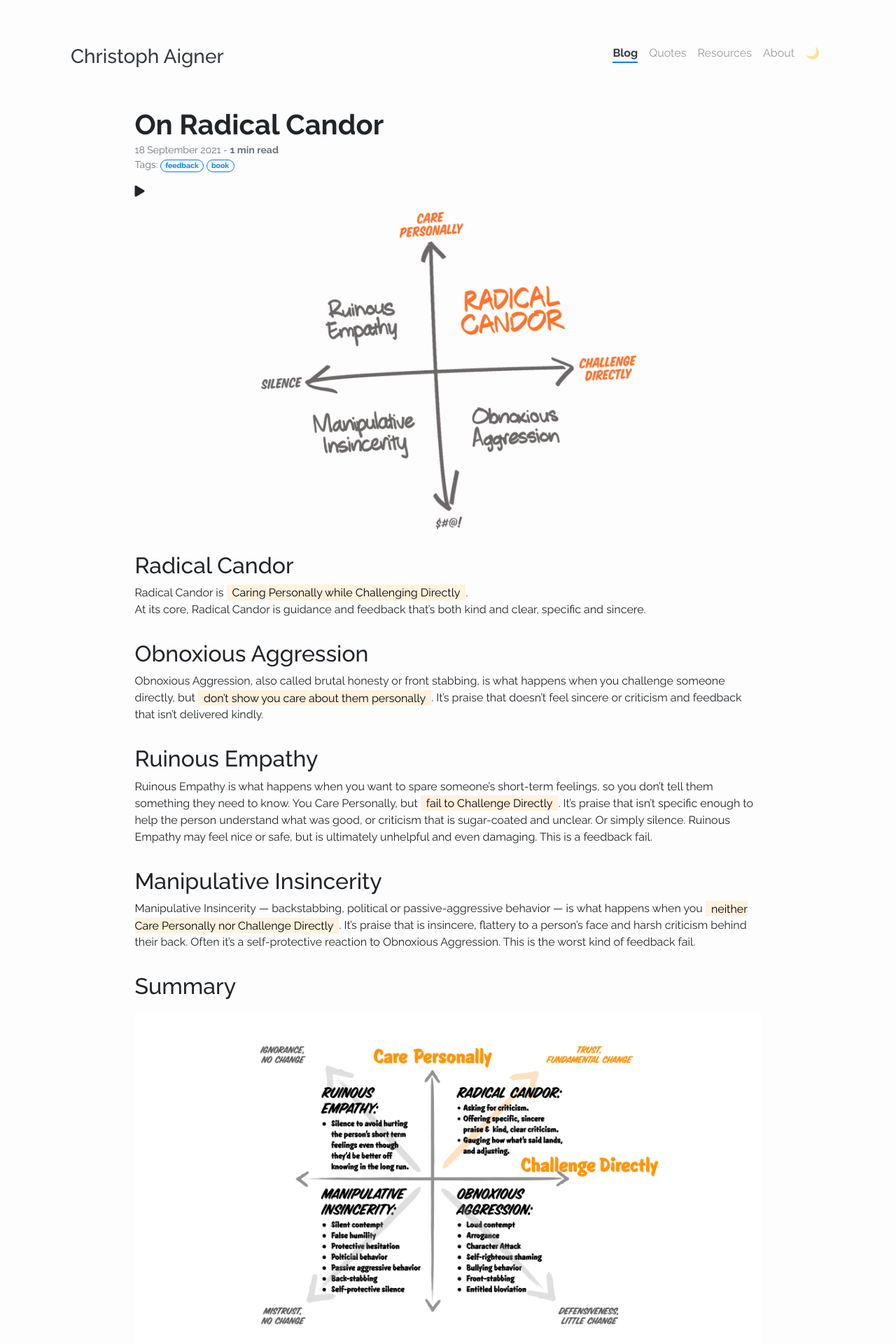
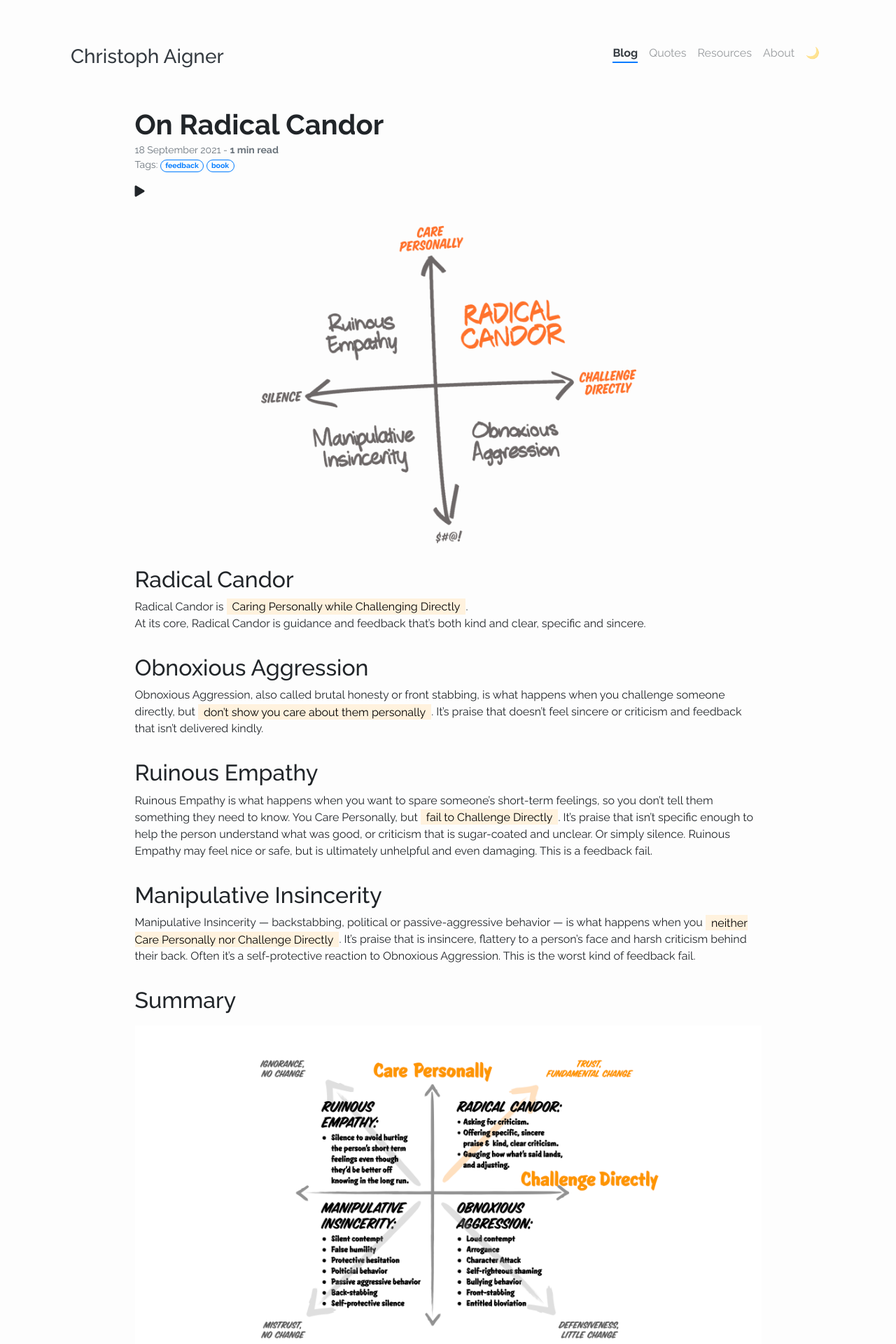
Before and after one commit to christophaigner/christophaigner.github.io, a Jekyll site: the page built from _posts/2021-09-18-on_radical_candor.md, in a window 1280 px wide. Shown: the top 1920 px of the page at 70% size. Built offline with Jekyll 4.4.1, drawn with Linux system fonts in a browser that asks for light colours; nearby versions of some CDN libraries; our own code applies the rules of GitHub Pages for plain Markdown files.

Commit message:
Add padding

```diff
--- a/_layouts/default.html
+++ b/_layouts/default.html
@@ -11,7 +11,9 @@
     {{ content }}
   </main>
 
+  <div style="padding-bottom: 20px; padding-top: 20px;">
   {% include footer.html %}
+  </div>
 
   {% include analytics.html %}
   {% include scripts.html %}
--- a/_layouts/post.html
+++ b/_layouts/post.html
@@ -30,7 +30,7 @@ layout: page
 
 </p>
 
-<a id="speakArticleButton" onclick="speakArticle()">
+<a id="speakArticleButton" onclick="speakArticle()" style="padding-bottom: 20px;">
   <i class="fas fa-regular fa-play"></i>
 </a>
 
```
